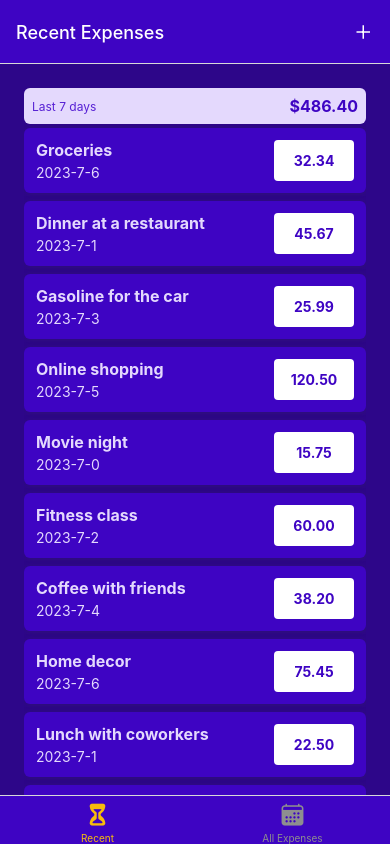
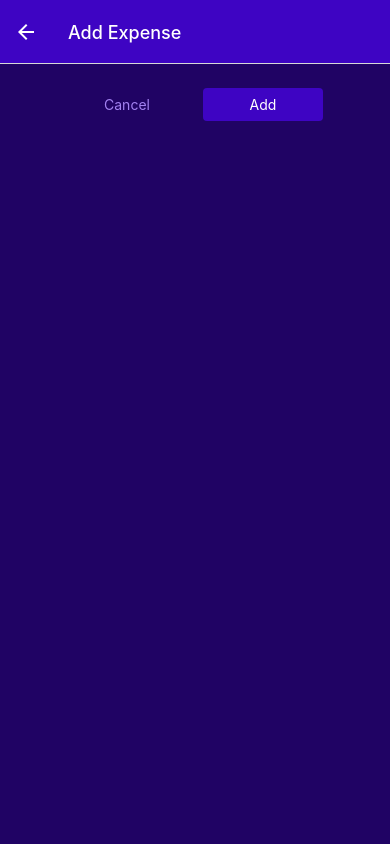
Before and after one commit to Dev-Harmattan/native-expense-tracker, a React Native app: screen /ManageExpense in a window 390 px wide. Built offline with nearby package versions, Linux system fonts and the light colour scheme.

Commit message:
Implement manage expense screen

```diff
--- a/App.js
+++ b/App.js
@@ -15,7 +15,7 @@
 const ExpensesOverview = () => {
   return (
     <Tab.Navigator
-      screenOptions={{
+      screenOptions={({ navigation }) => ({
         headerStyle: { backgroundColor: GlobalStyles.colors.primary500 },
         headerTintColor: 'white',
         tabBarStyle: { backgroundColor: GlobalStyles.colors.primary500 },
@@ -24,11 +24,13 @@
           <IconButton
             icon="add"
             color={tintColor}
-            onPress={() => {}}
+            onPress={() => {
+              navigation.navigate('ManageExpense');
+            }}
             size={24}
           />
         ),
-      }}
+      })}
     >
       <Tab.Screen
         name="RecentExpenses"
@@ -62,16 +64,22 @@
       <StatusBar style="light" />
 
       <NavigationContainer>
-        <Stack.Navigator>
+        <Stack.Navigator
+          screenOptions={{
+            headerStyle: { backgroundColor: GlobalStyles.colors.primary500 },
+            headerTintColor: 'white',
+            tabBarStyle: { backgroundColor: GlobalStyles.colors.primary500 },
+          }}
+        >
           <Stack.Screen
             name="ExpensesOverview"
             component={ExpensesOverview}
             options={{ headerShown: false }}
           />
           <Stack.Screen
-            name="ManageExpenses"
+            name="ManageExpense"
             component={ManageExpenses}
-            options={{ title: 'Manage Expenses' }}
+            options={{ title: 'Manage Expenses', presentation: 'modal' }}
           />
         </Stack.Navigator>
       </NavigationContainer>
--- a/components/ExpensesOutput/ExpenseItem.js
+++ b/components/ExpensesOutput/ExpenseItem.js
@@ -1,13 +1,20 @@
 import { Pressable, StyleSheet, View, Text } from 'react-native';
+import { getFormattedDate } from '../../util/date';
+import { useNavigation } from '@react-navigation/native';
 import { GlobalStyles } from '../../constant/style';
-import { getFormattedDate } from '../../util/date';
 
-const ExpenseItem = ({ description, amount, date }) => {
+const ExpenseItem = ({ id, description, amount, date }) => {
+  const navigation = useNavigation();
   const expensePressHandler = () => {
-
-  }
+    navigation.navigate('ManageExpense', {
+      expenseId: id,
+    });
+  };
   return (
-    <Pressable onPress={expensePressHandler} style={({pressed}) => pressed && styles.pressed}>
+    <Pressable
+      onPress={expensePressHandler}
+      style={({ pressed }) => pressed && styles.pressed}
+    >
       <View style={styles.itemContainer}>
         <View>
           <Text style={[styles.description, styles.textBase]}>
@@ -27,7 +34,7 @@
 
 const styles = StyleSheet.create({
   pressed: {
-    opacity: 0.75
+    opacity: 0.75,
   },
   itemContainer: {
     padding: 12,
--- a/components/ExpensesOutput/ExpensesList.js
+++ b/components/ExpensesOutput/ExpensesList.js
@@ -2,13 +2,7 @@
 import ExpenseItem from './ExpenseItem';
 
 const renderItem = ({ item }) => {
-  return (
-    <ExpenseItem
-      description={item.description}
-      amount={item.amount}
-      date={item.date}
-    />
-  );
+  return <ExpenseItem {...item} />;
 };
 
 const ExpensesList = ({ expenses }) => {
--- /dev/null
+++ b/components/UI/Button.js
@@ -0,0 +1,44 @@
+import { Pressable, StyleSheet, Text, View } from 'react-native';
+import { GlobalStyles } from '../../constant/style';
+
+function Button({ children, onPress, mode, style }) {
+  return (
+    <View style={style}>
+      <Pressable
+        onPress={onPress}
+        style={({ pressed }) => pressed && styles.pressed}
+      >
+        <View style={[styles.button, mode === 'flat' && styles.flat]}>
+          <Text style={[styles.buttonText, mode === 'flat' && styles.flatText]}>
+            {children}
+          </Text>
+        </View>
+      </Pressable>
+    </View>
+  );
+}
+
+export default Button;
+
+const styles = StyleSheet.create({
+  button: {
+    borderRadius: 4,
+    padding: 8,
+    backgroundColor: GlobalStyles.colors.primary500,
+  },
+  flat: {
+    backgroundColor: 'transparent',
+  },
+  buttonText: {
+    color: 'white',
+    textAlign: 'center',
+  },
+  flatText: {
+    color: GlobalStyles.colors.primary200,
+  },
+  pressed: {
+    opacity: 0.75,
+    backgroundColor: GlobalStyles.colors.primary100,
+    borderRadius: 4,
+  },
+});
--- a/screens/ManageExpense.js
+++ b/screens/ManageExpense.js
@@ -1,7 +1,77 @@
-import { Text } from 'react-native';
+import { useLayoutEffect } from 'react';
+import { StyleSheet, Text, View } from 'react-native';
+import IconButton from '../components/UI/IconButton';
+import Button from '../components/UI/Button';
+import { GlobalStyles } from '../constant/style';
 
-const ManageExpenses = () => {
-  return <Text>Manage expenses</Text>;
+const ManageExpenses = ({ route, navigation }) => {
+  const editedExpenseId = route.params?.expenseId;
+  const isEditing = !!editedExpenseId;
+
+  useLayoutEffect(() => {
+    navigation.setOptions({
+      title: isEditing ? 'Edit Expense' : 'Add Expense',
+    });
+  }, [isEditing]);
+
+  const handleCancel = () => {
+    navigation.goBack();
+  };
+
+  const deleteExpenseHandler = () => {
+    navigation.goBack();
+  };
+
+  const confirmHandler = () => {
+    navigation.goBack();
+  };
+
+  return (
+    <View style={styles.container}>
+      <View style={styles.buttons}>
+        <Button style={styles.button} mode="flat" onPress={handleCancel}>
+          Cancel
+        </Button>
+        <Button style={styles.button} onPress={confirmHandler}>
+          {isEditing ? 'Update' : 'Add'}
+        </Button>
+      </View>
+      {isEditing && (
+        <View style={styles.deleteContainer}>
+          <IconButton
+            icon="trash"
+            size={34}
+            color={GlobalStyles.colors.error500}
+            onPress={deleteExpenseHandler}
+          />
+        </View>
+      )}
+    </View>
+  );
 };
 
 export default ManageExpenses;
+
+const styles = StyleSheet.create({
+  container: {
+    flex: 1,
+    padding: 24,
+    backgroundColor: GlobalStyles.colors.primary800,
+  },
+  buttons: {
+    flexDirection: 'row',
+    justifyContent: 'center',
+    alignItems: 'center',
+    gap: 16,
+  },
+  button: {
+    minWidth: 120,
+  },
+  deleteContainer: {
+    paddingTop: 8,
+    marginTop: 16,
+    borderTopWidth: 2,
+    borderTopColor: GlobalStyles.colors.primary200,
+    alignItems: 'center',
+  },
+});
```
